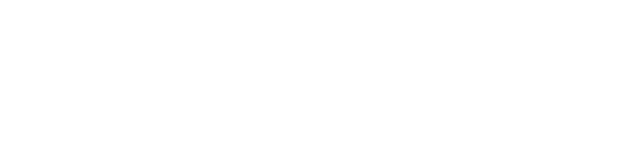
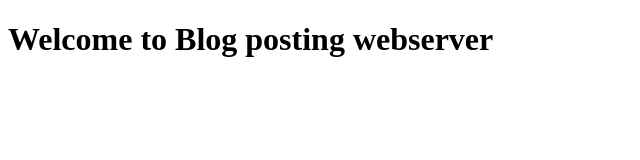
Before and after one commit to zalish-shawon/blog-post, a plain HTML site: page index.html in a window 1280 px wide. Shown: the whole page, without its empty margins (0-640 px from the left). Drawn offline with Linux system fonts and the light colour scheme.

Commit message:
welcome message added

```diff
--- a/index.html
+++ b/index.html
@@ -3,9 +3,9 @@
 <head>
     <meta charset="UTF-8">
     <meta name="viewport" content="width=device-width, initial-scale=1.0">
-    <title>Welcome to Blog posting webserver</title>
+    <title>Blog post</title>
 </head>
 <body>
-
+    <h1>Welcome to Blog posting webserver</h1>
 </body>
 </html>
```
